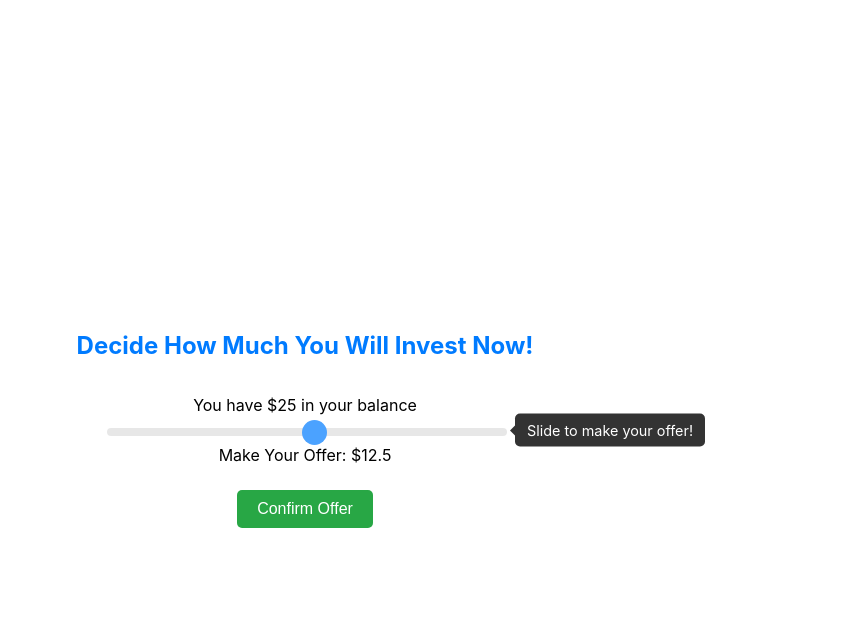
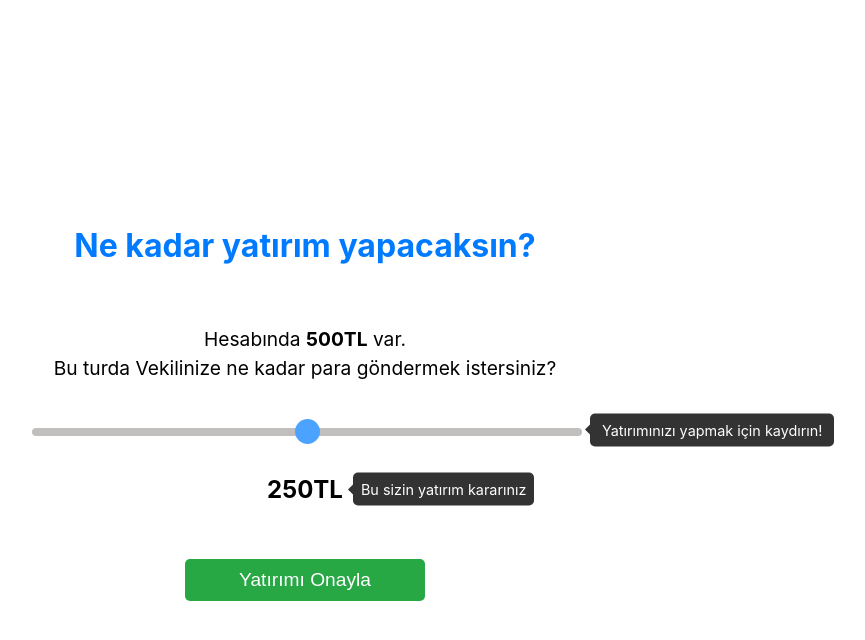
Before and after one commit to HamzaDincer/trust-game-experiment, a React (Create React App) app: page /trustgame in a window 1280 px wide. Both pictures are taken after a click on the button "Start Practice Rounds". Shown: the top 640 px of the page, without its empty margins (335-1200 px from the left). Built offline with nearby package versions, Linux system fonts and the light colour scheme.

Commit message:
language updated

```diff
--- a/src/components/OfferScreen/OfferScreen.jsx
+++ b/src/components/OfferScreen/OfferScreen.jsx
@@ -2,7 +2,7 @@ import React, { useState } from "react";
 import "./OfferScreen.scss";
 
 const OfferScreen = ({ moneyBalance, onOfferComplete, isTrial }) => {
-  const [offer, setOffer] = useState(moneyBalance / 2); // Starting offer amount
+  const [offer, setOffer] = useState(Math.floor(moneyBalance / 2)); // Starting offer amount
 
   const handleSliderChange = (event) => {
     setOffer(Number(event.target.value));
@@ -10,21 +10,31 @@ const OfferScreen = ({ moneyBalance, onOfferComplete, isTrial }) => {
 
   return (
     <div className="offer-screen">
-      <h2>Decide How Much You Will Invest Now!</h2>
-      <p>You have ${moneyBalance} in your balance</p>
+      <h2>Ne kadar yatırım yapacaksın?</h2>
+      <p>
+        Hesabında <b>{moneyBalance}TL</b> var.
+        <p>Bu turda Vekilinize ne kadar para göndermek istersiniz?</p>
+      </p>
       <div className="slider-container">
-        {isTrial && <div className="tooltip">Slide to make your offer!</div>}
+        {isTrial && (
+          <div className="tooltip">Yatırımınızı yapmak için kaydırın!</div>
+        )}
         <input
           type="range"
           min="0"
-          max={moneyBalance}
+          max={Math.floor(moneyBalance)}
           value={offer}
           onChange={handleSliderChange}
           className="slider"
         />
       </div>
-      <p>Make Your Offer: ${offer}</p>
-      <button onClick={() => onOfferComplete(offer)}>Confirm Offer</button>
+      <div className="offer-container">
+        <p className="offer">{offer}TL</p>
+        {isTrial && (
+          <div className="offer-tooltip">Bu sizin yatırım kararınız</div>
+        )}
+      </div>
+      <button onClick={() => onOfferComplete(offer)}>Yatırımı Onayla</button>
     </div>
   );
 };
--- a/src/components/OfferScreen/OfferScreen.scss
+++ b/src/components/OfferScreen/OfferScreen.scss
@@ -4,22 +4,23 @@
   align-items: center;
   justify-content: center;
   min-height: 100vh;
-  padding: 20px;
+  gap: 30px;
 
   h2 {
-    margin-bottom: 30px;
+    font-size: 2rem;
     color: #007bff; // Bright blue for headings
   }
 
   p {
-    font-size: 1rem;
+    font-size: 1.2rem;
     margin: 5px 0;
+    text-align: center;
   }
 
   .slider-container {
     position: relative;
     width: 100%;
-    max-width: 400px; // Adjust as needed
+    max-width: 550px; // Adjust as needed
 
     .tooltip {
       position: absolute;
@@ -52,7 +53,7 @@
       width: 100%;
       height: 8px;
       border-radius: 5px;
-      background: #ddd;
+      background: #a7a3a3;
       outline: none;
       opacity: 0.7;
       -webkit-transition: 0.2s;
@@ -79,9 +80,10 @@
   }
 
   button {
+    width: 15rem;
     margin-top: 20px;
-    padding: 10px 20px;
-    font-size: 1rem;
+    padding: 10px 10px;
+    font-size: 1.2rem;
     background-color: #28a745; // Green background
     color: white;
     border: none;
@@ -92,4 +94,38 @@
       background-color: darken(#28a745, 10%);
     }
   }
+  .offer-container {
+    display: flex;
+    justify-content: center; // Ensures the offer (and the container itself) is centered
+    position: relative;
+
+    .offer {
+      font-weight: bold;
+      font-size: 1.5rem;
+    }
+
+    .offer-tooltip {
+      position: absolute;
+      left: 100%; // Positions the tooltip to the right of the offer
+      top: 50%;
+      transform: translateX(10px) translateY(-50%); // Adjusts tooltip position relative to the offer
+      background-color: #333;
+      color: white;
+      padding: 8px;
+      border-radius: 5px;
+      font-size: 0.9rem;
+      white-space: nowrap; // Keeps the tooltip text on one line
+
+      &:before {
+        content: "";
+        position: absolute;
+        top: 50%;
+        left: -10px; // Adjust to align the arrow correctly with the left edge of the tooltip
+        transform: translateY(-50%);
+        border-width: 5px;
+        border-style: solid;
+        border-color: transparent #333 transparent transparent; // Arrow pointing to the right
+      }
+    }
+  }
 }
--- a/src/components/ResultScreen/ResultScreen.jsx
+++ b/src/components/ResultScreen/ResultScreen.jsx
@@ -14,12 +14,18 @@ const ResultScreen = ({
 
   return (
     <div className="result-screen">
-      <p>Investor has returned the {investorResponse}% of your investment.</p>
-      <p>You gained ${investmentReturn.toFixed(2)} from this investment.</p>
-      <p>Before the investment: ${moneyBalance.toFixed(2)}</p>
-      <p>After the investment: ${finalBalance.toFixed(2)}</p>
+      <p>
+        Vekiliniz {offer * investmentReturnMultiplier}TL olan yatırımınızın{" "}
+        {investorResponse}%'nini size vermeye karar verdi.
+      </p>
+      <p>
+        {offer}TL olan yatırımınızdan {investmentReturn.toFixed(2) - offer}TL
+        kazandınız.
+      </p>
+      <p>Yatırımdan önce {moneyBalance.toFixed(2)}TL'niz vardı.</p>
+      <p>Yatırımdan sonra {finalBalance.toFixed(2)}TL'niz oldu</p>
       <button onClick={() => onNextRound(finalBalance)}>
-        Proceed to Next Round
+        Sonraki Tura Geçin
       </button>
     </div>
   );
--- a/src/components/ResultScreen/ResultScreen.scss
+++ b/src/components/ResultScreen/ResultScreen.scss
@@ -8,13 +8,13 @@
 
   p {
     margin: 10px 0;
-    font-size: 1.2rem; // Slightly larger font for readability
+    font-size: 1.5rem; // Slightly larger font for readability
     color: #333; // Dark grey for contrast
   }
 
   button {
     padding: 10px 20px;
-    font-size: 1rem;
+    font-size: 1.2rem;
     margin-top: 20px;
     background-color: #007bff; // Consistent button color for action
     border: none;
--- a/src/components/TutorialScreen/TutorialScreen.scss
+++ b/src/components/TutorialScreen/TutorialScreen.scss
@@ -26,17 +26,18 @@
   }
 
   button {
-    padding: 10px 15px;
-    font-size: 1rem;
-    color: #fff;
-    background-color: #007bff; // Blue background for the button
+    width: 15rem;
+    margin-top: 20px;
+    padding: 10px 10px;
+    font-size: 1.2rem;
+    background-color: #28a745; // Green background
+    color: white;
     border: none;
     border-radius: 5px;
     cursor: pointer;
-    transition: background-color 0.3s;
 
     &:hover {
-      background-color: #0056b3; // Darken the button on hover for feedback
+      background-color: darken(#28a745, 10%);
     }
   }
 }
--- a/src/components/WaitingScreen/WaitingScreen.jsx
+++ b/src/components/WaitingScreen/WaitingScreen.jsx
@@ -3,7 +3,7 @@ import "./WaitingScreen.scss";
 
 const WaitingScreen = ({ offer, investmentReturnMultiplier, onContinue }) => {
   const [waitingDots, setWaitingDots] = useState("");
-  const WAITING_SCREEN_TIME = 5; // seconds for the waiting screen, adjust as needed
+  const WAITING_SCREEN_TIME = 5;
 
   useEffect(() => {
     const interval = setInterval(() => {
@@ -13,7 +13,7 @@ const WaitingScreen = ({ offer, investmentReturnMultiplier, onContinue }) => {
     setTimeout(() => {
       clearInterval(interval);
       onContinue(); // Proceed to the next screen after the waiting time
-    }, WAITING_SCREEN_TIME * 1000);
+    }, WAITING_SCREEN_TIME * 100);
 
     return () => clearInterval(interval);
   }, [onContinue]);
@@ -22,13 +22,10 @@ const WaitingScreen = ({ offer, investmentReturnMultiplier, onContinue }) => {
 
   return (
     <div className="waiting-screen">
-      <p>You put ${offer} into this investment.</p>
-      <p>
-        The investor multiplies your investment by {investmentReturnMultiplier}
-        x.
-      </p>
-      <p>Now, your investment is worth ${investmentWorth}.</p>
-      <p>Waiting for the decision of the investor{waitingDots}</p>
+      <p>Yatırım için {offer}TL koydunuz.</p>
+      <p>Vekiliniz yatırımınızı {investmentReturnMultiplier} katına çıkardı.</p>
+      <p>Artık yatırımınız {investmentWorth}TL değerinde.</p>
+      <p>Yatırımcının kararını bekliyoruz{waitingDots}</p>
     </div>
   );
 };
--- a/src/components/WaitingScreen/WaitingScreen.scss
+++ b/src/components/WaitingScreen/WaitingScreen.scss
@@ -7,7 +7,7 @@
   padding: 20px;
 
   p {
-    margin: 5px 0;
-    font-size: 1.1rem;
+    font-size: 1.5rem;
+    margin: 15px 0;
   }
 }
--- a/src/pages/TrustGame/TrustGame.jsx
+++ b/src/pages/TrustGame/TrustGame.jsx
@@ -11,7 +11,7 @@ const TrustGame = () => {
   const [round, setRound] = useState(1);
   const [isTrial, setIsTrial] = useState(true);
   const [currentOffer, setCurrentOffer] = useState(0);
-  const [moneyBalance, setMoneyBalance] = useState(25);
+  const [moneyBalance, setMoneyBalance] = useState(500);
   const trialRoundCount = 3; // Adjust for actual trial rounds
   const experimentRoundCount = 1; // Adjust for actual experiment rounds
   const investmentReturnMultiplier = 2; // Multiplier for investment return
```
